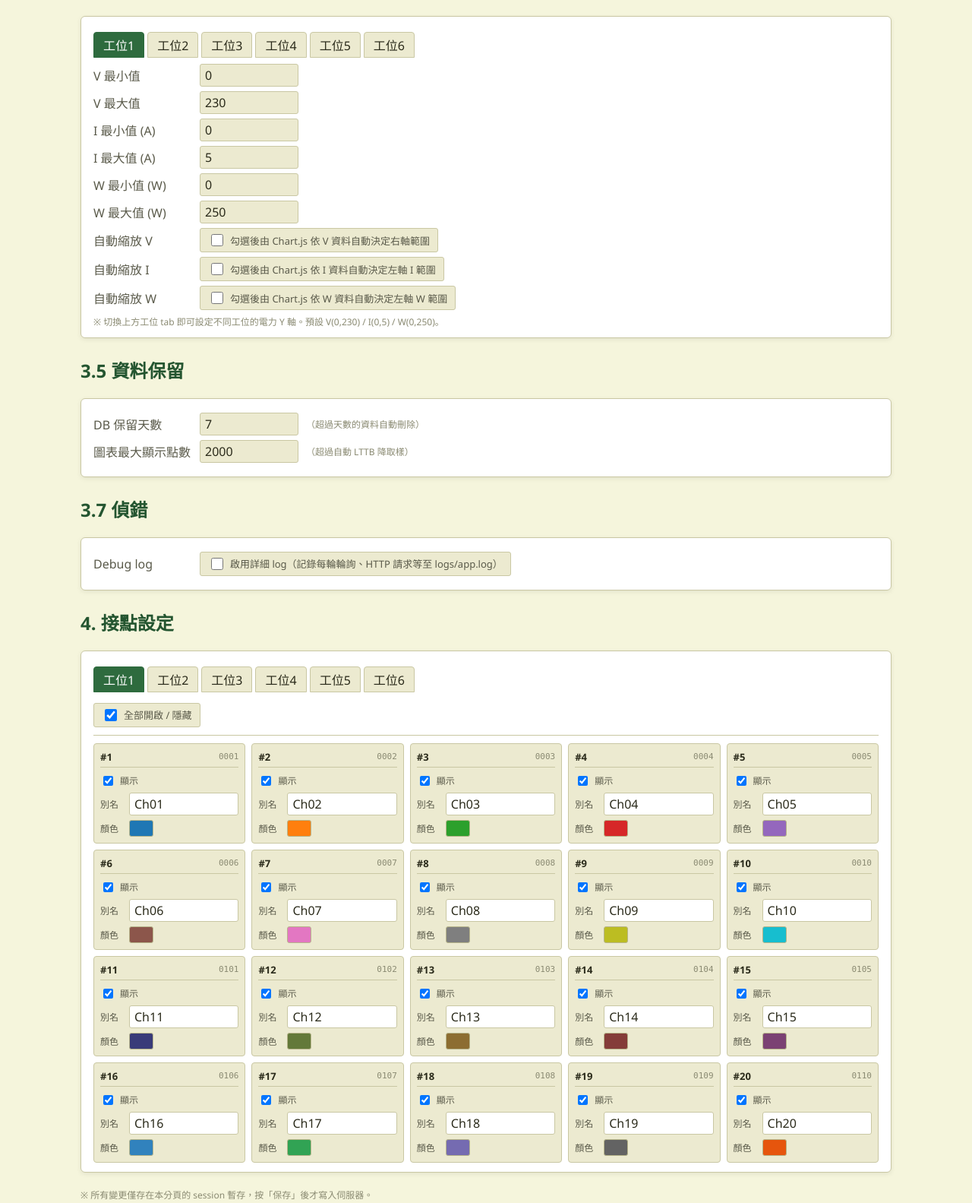
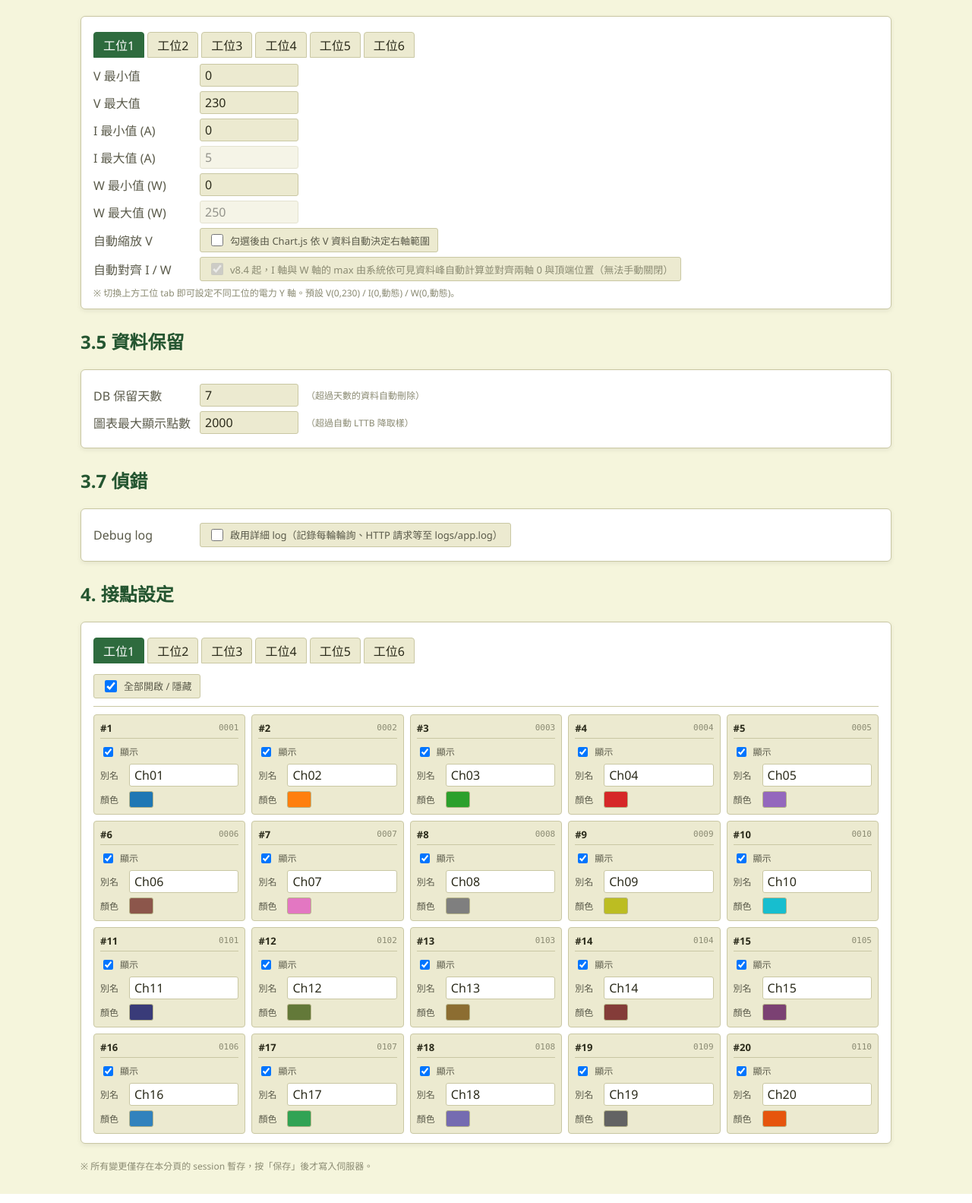
Before and after one commit to kalapontsai/gx20-web-monitor, a Flask app: page /settings in a window 1280 px wide. Shown: the part 1069-2652 px from the top of the page at 76% size. Run offline with Flask 3, Linux system fonts and the light colour scheme; data comes from the database, SQL or seed files in the repository.

Commit message:
v8.4: 電力圖 I/W 兩軸 0 與 max 位置動態對齊
問題：I 軸 max 預設寫死 5 A，W 軸 max 預設寫死 250 W，
  跟實際數據（I~2.7 A、W~200 W）不成比例，導致
  I 線的 0 點跟 W 線的 0 點在視覺上不在同一條水平線上。

修法：
- main.js: 新增 alignPowerYAxesToData()，每次 update 前掃可見資料的
  I 峰 / W 峰，各取 × 1.1 當 yI.max / yW.max。
  兩軸比例尺相同 → 0 線與頂端線重疊。
- 觸發點：buildPowerChart / loadHistory / prunePowerData 各呼叫一次
- settings.js / settings.html: I.max / W.max 永遠 disabled，
  拿掉「自動縮放 I/W」checkbox，I/W 永遠視為 auto 由系統接管
- V 軸不動（電壓跟 I/W 沒成比例）

驗證：Node repro 跑真實 shape
  yI.max = 2.97, yW.max = 220
  I 線 0~2.7 佔 90.91% = W 線 0~200 佔 90.91% (完全對齊)

Ref: CHANGELOG §8

```diff
--- a/static/js/settings.js
+++ b/static/js/settings.js
@@ -462,52 +462,44 @@ function fillPwAxisFields(st) {
   const vMinEl  = document.querySelector('[data-pwaxis-field="v-min"]');
   const vMaxEl  = document.querySelector('[data-pwaxis-field="v-max"]');
   const iMinEl  = document.querySelector('[data-pwaxis-field="i-min"]');
+  // v8.4：i_max / w_max 永遠 disabled（系統接管），這裡只填一次讓使用者知道當前值
   const iMaxEl  = document.querySelector('[data-pwaxis-field="i-max"]');
   const wMinEl  = document.querySelector('[data-pwaxis-field="w-min"]');
   const wMaxEl  = document.querySelector('[data-pwaxis-field="w-max"]');
   const vAutoEl = document.querySelector('[data-pwaxis-field="v-auto"]');
-  const iAutoEl = document.querySelector('[data-pwaxis-field="i-auto"]');
-  const wAutoEl = document.querySelector('[data-pwaxis-field="w-auto"]');
-  if (!vMinEl || !vMaxEl || !iMinEl || !iMaxEl || !wMinEl || !wMaxEl || !vAutoEl || !iAutoEl || !wAutoEl) return;
+  if (!vMinEl || !vMaxEl || !iMinEl || !wMinEl || !vAutoEl) return;
   vMinEl.value  = entry.v.min;
   vMaxEl.value  = entry.v.max;
   iMinEl.value  = entry.i.min;
-  iMaxEl.value  = entry.i.max;
+  if (iMaxEl) iMaxEl.value = entry.i.max;  // disabled，純展示
   wMinEl.value  = entry.w.min;
-  wMaxEl.value  = entry.w.max;
+  if (wMaxEl) wMaxEl.value = entry.w.max;  // disabled，純展示
   vAutoEl.checked = !!entry.v.auto;
-  iAutoEl.checked = !!entry.i.auto;
-  wAutoEl.checked = !!entry.w.auto;
-  // 動態縮放啟用時 → 對應欄位半透明
-  applyPwAxisAutoState(entry.v.auto, entry.i.auto, entry.w.auto);
+  // v8.4：I/W 永遠視為 auto
+  applyPwAxisAutoState(entry.v.auto, true, true);
 }
 
-function applyPwAxisAutoState(vAuto, iAuto, wAuto) {
+function applyPwAxisAutoState(vAuto, _iAuto, _wAuto) {
   const vMinEl  = document.querySelector('[data-pwaxis-field="v-min"]');
   const vMaxEl  = document.querySelector('[data-pwaxis-field="v-max"]');
-  const iMinEl  = document.querySelector('[data-pwaxis-field="i-min"]');
+  // v8.4：i_max / w_max 永遠 disabled（系統接管，不論 vAuto 如何）
   const iMaxEl  = document.querySelector('[data-pwaxis-field="i-max"]');
-  const wMinEl  = document.querySelector('[data-pwaxis-field="w-min"]');
   const wMaxEl  = document.querySelector('[data-pwaxis-field="w-max"]');
   if (vMinEl) { vMinEl.disabled = vAuto; vMinEl.style.opacity = vAuto ? "0.5" : "1"; }
   if (vMaxEl) { vMaxEl.disabled = vAuto; vMaxEl.style.opacity = vAuto ? "0.5" : "1"; }
-  if (iMinEl) { iMinEl.disabled = iAuto; iMinEl.style.opacity = iAuto ? "0.5" : "1"; }
-  if (iMaxEl) { iMaxEl.disabled = iAuto; iMaxEl.style.opacity = iAuto ? "0.5" : "1"; }
-  if (wMinEl) { wMinEl.disabled = wAuto; wMinEl.style.opacity = wAuto ? "0.5" : "1"; }
-  if (wMaxEl) { wMaxEl.disabled = wAuto; wMaxEl.style.opacity = wAuto ? "0.5" : "1"; }
+  if (iMaxEl) { iMaxEl.disabled = true;  iMaxEl.style.opacity = "0.5"; }
+  if (wMaxEl) { wMaxEl.disabled = true;  wMaxEl.style.opacity = "0.5"; }
 }
 
 function bindPwAxisFields() {
   const vMinEl = document.querySelector('[data-pwaxis-field="v-min"]');
   const vMaxEl = document.querySelector('[data-pwaxis-field="v-max"]');
   const iMinEl = document.querySelector('[data-pwaxis-field="i-min"]');
-  const iMaxEl = document.querySelector('[data-pwaxis-field="i-max"]');
+  // v8.4：i_max / w_max 永遠 disabled（系統接管）
+  // w_min 保留可調（極少數場景需要 W 起始不為 0，例如偏壓觀察）
   const wMinEl = document.querySelector('[data-pwaxis-field="w-min"]');
-  const wMaxEl = document.querySelector('[data-pwaxis-field="w-max"]');
   const vAutoEl = document.querySelector('[data-pwaxis-field="v-auto"]');
-  const iAutoEl = document.querySelector('[data-pwaxis-field="i-auto"]');
-  const wAutoEl = document.querySelector('[data-pwaxis-field="w-auto"]');
-  if (!vMinEl || !vMaxEl || !iMinEl || !iMaxEl || !wMinEl || !wMaxEl || !vAutoEl || !iAutoEl || !wAutoEl) return;
+  if (!vMinEl || !vMaxEl || !iMinEl || !wMinEl || !vAutoEl) return;
 
   // 取得目前 tab 的站位（電力 Y 軸 tab 自己的，不一定等同 currentStation）
   let activeStation = STATIONS[0];
@@ -542,12 +534,9 @@ function bindPwAxisFields() {
     if ("v_min"  in patch) cur.v.min  = patch.v_min;
     if ("v_max"  in patch) cur.v.max  = patch.v_max;
     if ("i_min"  in patch) cur.i.min  = patch.i_min;
-    if ("i_max"  in patch) cur.i.max  = patch.i_max;
     if ("w_min"  in patch) cur.w.min  = patch.w_min;
-    if ("w_max"  in patch) cur.w.max  = patch.w_max;
     if ("v_auto" in patch) cur.v.auto = patch.v_auto;
-    if ("i_auto" in patch) cur.i.auto = patch.i_auto;
-    if ("w_auto" in patch) cur.w.auto = patch.w_auto;
+    // v8.4：i_max / w_max / i_auto / w_auto 都不再由使用者控制
     GX20State.update("pw_axis", s.pw_axis);
   };
 
@@ -558,25 +547,11 @@ function bindPwAxisFields() {
   vMaxEl.addEventListener("change", () => writeBack({ v_max: num(vMaxEl) }));
   iMinEl.addEventListener("input",  () => writeBack({ i_min: num(iMinEl) }));
   iMinEl.addEventListener("change", () => writeBack({ i_min: num(iMinEl) }));
-  iMaxEl.addEventListener("input",  () => writeBack({ i_max: num(iMaxEl) }));
-  iMaxEl.addEventListener("change", () => writeBack({ i_max: num(iMaxEl) }));
   wMinEl.addEventListener("input",  () => writeBack({ w_min: num(wMinEl) }));
   wMinEl.addEventListener("change", () => writeBack({ w_min: num(wMinEl) }));
-  wMaxEl.addEventListener("input",  () => writeBack({ w_max: num(wMaxEl) }));
-  wMaxEl.addEventListener("change", () => writeBack({ w_max: num(wMaxEl) }));
   vAutoEl.addEventListener("change", () => {
     const v = vAutoEl.checked;
-    applyPwAxisAutoState(v, iAutoEl.checked, wAutoEl.checked);
+    applyPwAxisAutoState(v, true, true);  // v8.4：I/W 永遠視為 auto，欄位保持灰掉
     writeBack({ v_auto: v });
   });
-  iAutoEl.addEventListener("change", () => {
-    const i = iAutoEl.checked;
-    applyPwAxisAutoState(vAutoEl.checked, i, wAutoEl.checked);
-    writeBack({ i_auto: i });
-  });
-  wAutoEl.addEventListener("change", () => {
-    const w = wAutoEl.checked;
-    applyPwAxisAutoState(vAutoEl.checked, iAutoEl.checked, w);
-    writeBack({ w_auto: w });
-  });
 }
--- a/templates/settings.html
+++ b/templates/settings.html
@@ -107,7 +107,7 @@
     </div>
     <div class="row">
       <label>I 最大值 (A)</label>
-      <input type="number" id="pw_i_max" value="5" step="0.1" data-pwaxis-field="i-max">
+      <input type="number" id="pw_i_max" value="5" step="0.1" data-pwaxis-field="i-max" disabled style="opacity:0.5">
     </div>
     <div class="row">
       <label>W 最小值 (W)</label>
@@ -115,7 +115,7 @@
     </div>
     <div class="row">
       <label>W 最大值 (W)</label>
-      <input type="number" id="pw_w_max" value="250" step="1" data-pwaxis-field="w-max">
+      <input type="number" id="pw_w_max" value="250" step="1" data-pwaxis-field="w-max" disabled style="opacity:0.5">
     </div>
     <div class="row">
       <label>自動縮放 V</label>
@@ -125,21 +125,14 @@
       </label>
     </div>
     <div class="row">
-      <label>自動縮放 I</label>
-      <label class="all-toggle-label">
-        <input type="checkbox" id="pw_i_auto" data-pwaxis-field="i-auto">
-        <span>勾選後由 Chart.js 依 I 資料自動決定左軸 I 範圍</span>
-      </label>
-    </div>
-    <div class="row">
-      <label>自動縮放 W</label>
-      <label class="all-toggle-label">
-        <input type="checkbox" id="pw_w_auto" data-pwaxis-field="w-auto">
-        <span>勾選後由 Chart.js 依 W 資料自動決定左軸 W 範圍</span>
+      <label>自動對齊 I / W</label>
+      <label class="all-toggle-label" style="color: var(--text-mute);">
+        <input type="checkbox" checked disabled>
+        <span>v8.4 起，I 軸與 W 軸的 max 由系統依可見資料峰自動計算並對齊兩軸 0 與頂端位置（無法手動關閉）</span>
       </label>
     </div>
     <p style="color: var(--text-mute); font-size: 12px; margin: 4px 0 0;">
-      ※ 切換上方工位 tab 即可設定不同工位的電力 Y 軸。預設 V(0,230) / I(0,5) / W(0,250)。
+      ※ 切換上方工位 tab 即可設定不同工位的電力 Y 軸。預設 V(0,230) / I(0,動態) / W(0,動態)。
     </p>
   </div>
 
```
Also changed, not shown: static/js/main.js (+42 -1 lines), CHANGELOG.md, README.md.
